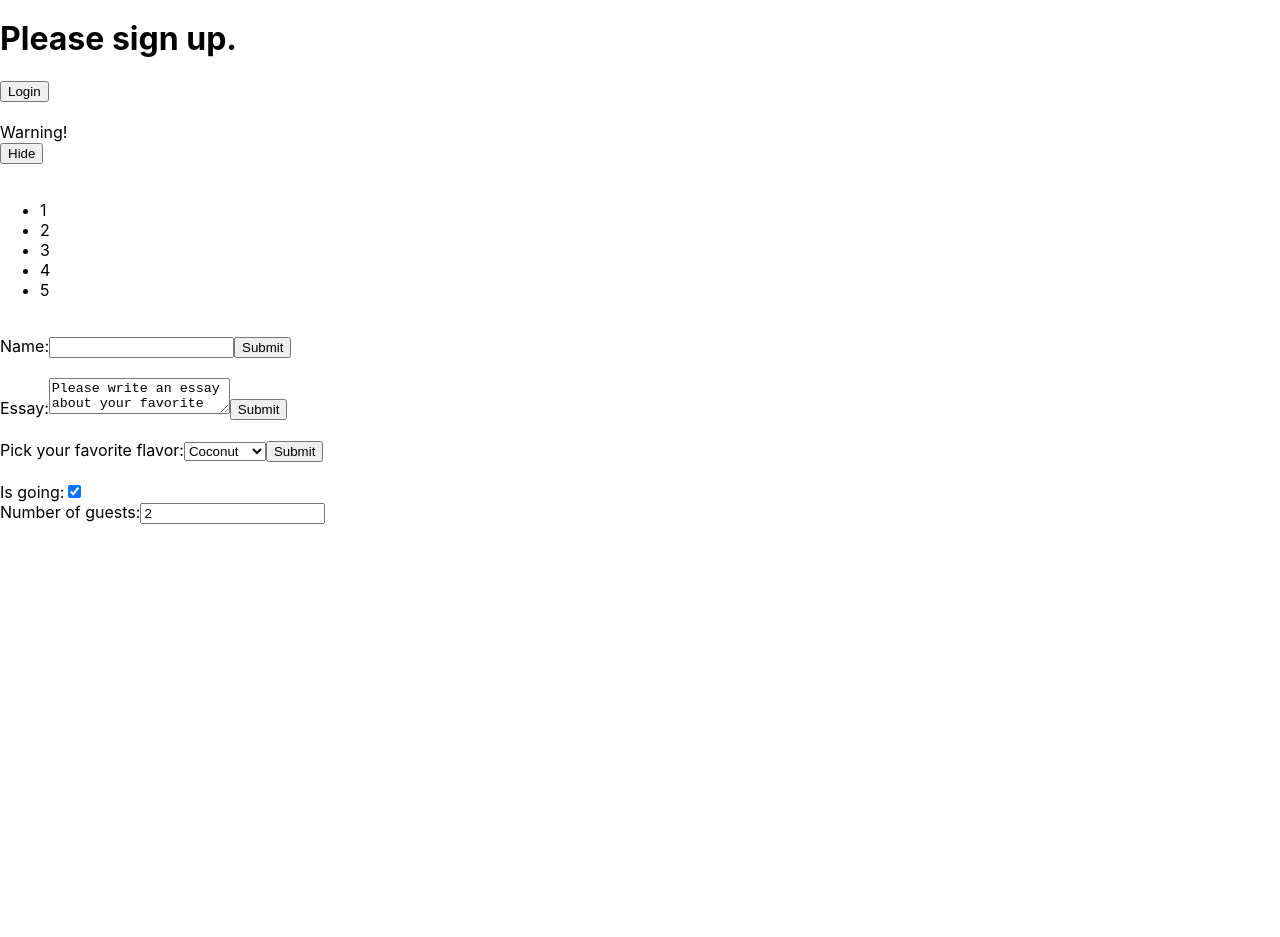
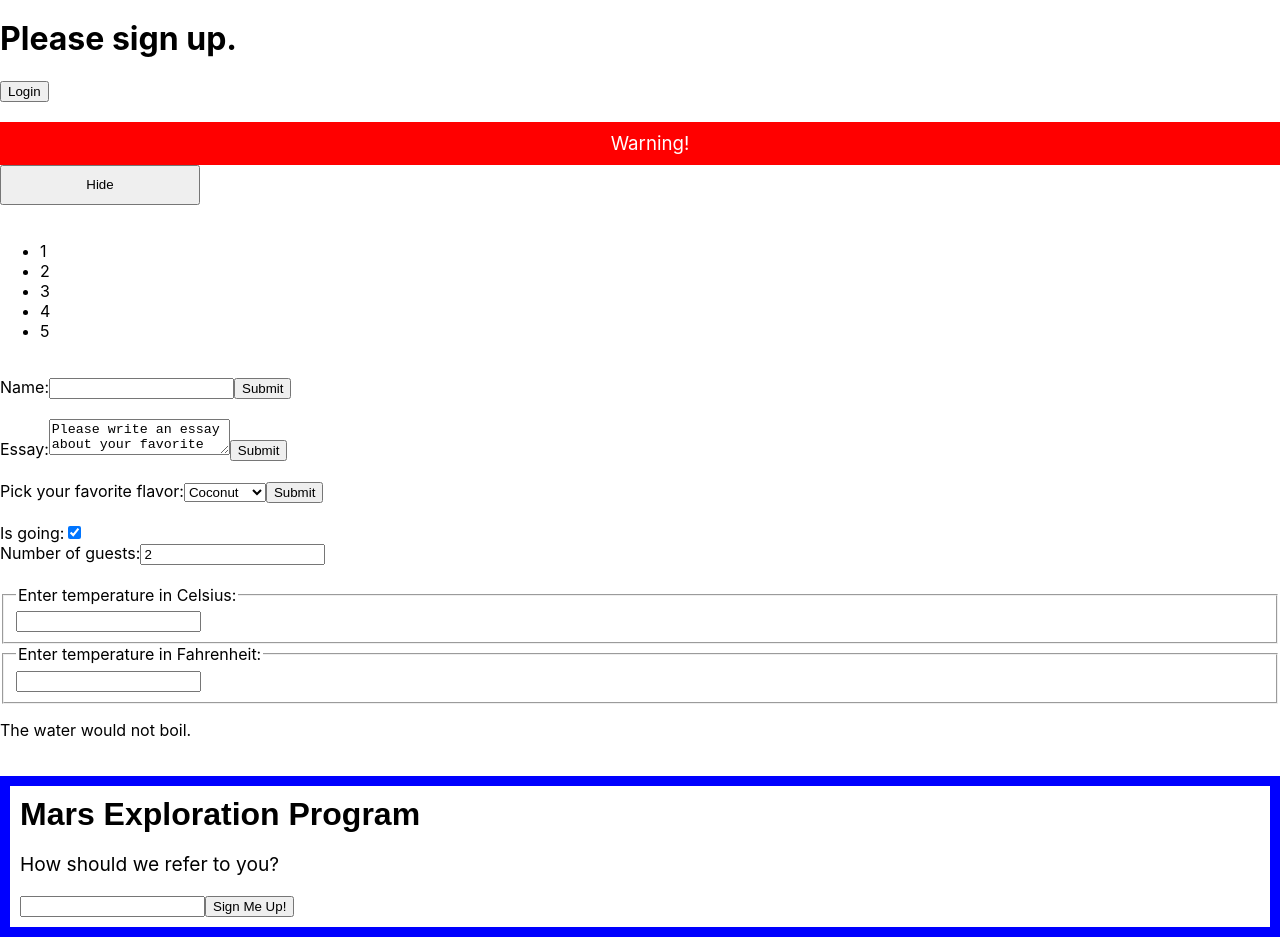
Before and after one commit to wilcologger/react-project, a React (Create React App) app: page / in a window 1280 px wide. Shown: the part 323-1260 px from the top of the page. Before the commit the page ends 847 px from the top, so only its background shows below. Built offline with nearby package versions, Linux system fonts and the light colour scheme.

Commit message:
more components

```diff
--- a/src/App.css
+++ b/src/App.css
@@ -1,38 +1,32 @@
-/* .App {
-  text-align: center;
+button.button {
+  height: 40px;
+  width: 200px;
 }
 
-.App-logo {
-  height: 40vmin;
-  pointer-events: none;
-}
+.warning {
+  background-color: red;
+  text-align: center;
+  width: 100%;
+  padding: 10px;
 
-@media (prefers-reduced-motion: no-preference) {
-  .App-logo {
-    animation: App-logo-spin infinite 20s linear;
-  }
-}
-
-.App-header {
-  background-color: #282c34;
-  min-height: 100vh;
-  display: flex;
-  flex-direction: column;
-  align-items: center;
-  justify-content: center;
-  font-size: calc(10px + 2vmin);
+  font-size: 14pt;
   color: white;
 }
 
-.App-link {
-  color: #61dafb;
+.FancyBorder {
+  padding: 10px 10px;
+  border: 10px solid;
 }
 
-@keyframes App-logo-spin {
-  from {
-    transform: rotate(0deg);
-  }
-  to {
-    transform: rotate(360deg);
-  }
-} */
+.FancyBorder-blue {
+  border-color: blue;
+}
+
+.Dialog-title {
+  margin: 0;
+  font-family: sans-serif;
+}
+
+.Dialog-message {
+  font-size: larger;
+}
--- /dev/null
+++ b/src/SignUpDialog.jsx
@@ -0,0 +1,55 @@
+import React from "react";
+
+function FancyBorder(props) {
+  return (
+    <div className={'FancyBorder FancyBorder-' + props.color}>
+      {props.children}
+    </div>
+  );
+}
+
+function Dialog(props) {
+  return (
+    <FancyBorder color="blue">
+      <h1 className="Dialog-title">
+        {props.title}
+      </h1>
+      <p className="Dialog-message">
+        {props.message}
+      </p>
+      {props.children}
+    </FancyBorder>
+  );
+}
+
+class SignUpDialog extends React.Component {
+  constructor(props) {
+    super(props);
+    this.handleChange = this.handleChange.bind(this);
+    this.handleSignUp = this.handleSignUp.bind(this);
+    this.state = {login: ''};
+  }
+
+  render() {
+    return (
+      <Dialog title="Mars Exploration Program"
+              message="How should we refer to you?">
+        <input value={this.state.login}
+               onChange={this.handleChange} />
+        <button onClick={this.handleSignUp}>
+          Sign Me Up!
+        </button>
+      </Dialog>
+    );
+  }
+
+  handleChange(e) {
+    this.setState({login: e.target.value});
+  }
+
+  handleSignUp() {
+    alert(`Welcome aboard, ${this.state.login}!`);
+  }
+}
+
+export default SignUpDialog;
--- /dev/null
+++ b/src/Temperature.jsx
@@ -0,0 +1,95 @@
+import React from "react";
+
+const scaleNames = {
+  c: 'Celsius',
+  f: 'Fahrenheit'
+};
+
+function toCelsius(fahrenheit) {
+  return (fahrenheit - 32) * 5 / 9;
+}
+
+function toFahrenheit(celsius) {
+  return (celsius * 9 / 5) + 32;
+}
+
+function tryConvert(temperature, convert) {
+  const input = parseFloat(temperature);
+  if (Number.isNaN(input)) {
+    return '';
+  }
+  const output = convert(input);
+  const rounded = Math.round(output * 1000) / 1000;
+  return rounded.toString();
+}
+
+function BoilingVerdict(props) {
+  if (props.celsius >= 100) {
+    return <p>The water would boil.</p>;
+  }
+  return <p>The water would not boil.</p>;
+}
+
+class TemperatureInput extends React.Component {
+  constructor(props) {
+    super(props);
+    this.handleChange = this.handleChange.bind(this);
+  }
+
+  handleChange(e) {
+    this.props.onTemperatureChange(e.target.value);
+  }
+
+  render() {
+    const temperature = this.props.temperature;
+    const scale = this.props.scale;
+    return (
+      <fieldset>
+        <legend>Enter temperature in {scaleNames[scale]}:</legend>
+        <input value={temperature}
+               onChange={this.handleChange} />
+      </fieldset>
+    );
+  }
+}
+
+class Calculator extends React.Component {
+  constructor(props) {
+    super(props);
+    this.handleCelsiusChange = this.handleCelsiusChange.bind(this);
+    this.handleFahrenheitChange = this.handleFahrenheitChange.bind(this);
+    this.state = {temperature: '', scale: 'c'};
+  }
+
+  handleCelsiusChange(temperature) {
+    this.setState({scale: 'c', temperature});
+  }
+
+  handleFahrenheitChange(temperature) {
+    this.setState({scale: 'f', temperature});
+  }
+
+  render() {
+    const scale = this.state.scale;
+    const temperature = this.state.temperature;
+    const celsius = scale === 'f' ? tryConvert(temperature, toCelsius) : temperature;
+    const fahrenheit = scale === 'c' ? tryConvert(temperature, toFahrenheit) : temperature;
+
+    return (
+      <div>
+        <TemperatureInput
+          scale="c"
+          temperature={celsius}
+          onTemperatureChange={this.handleCelsiusChange} />
+        <TemperatureInput
+          scale="f"
+          temperature={fahrenheit}
+          onTemperatureChange={this.handleFahrenheitChange} />
+        <BoilingVerdict
+          celsius={parseFloat(celsius)} />
+      </div>
+    );
+  }
+}
+
+export default Calculator;
--- a/src/WarningBanner.jsx
+++ b/src/WarningBanner.jsx
@@ -30,7 +30,7 @@ class Page extends React.Component {
     return (
       <div>
         <WarningBanner warn={this.state.showWarning} />
-        <button onClick={this.handleToggleClick}>
+        <button className="button" onClick={this.handleToggleClick}>
           {this.state.showWarning ? 'Hide' : 'Show'}
         </button>
       </div>
--- a/src/index.js
+++ b/src/index.js
@@ -1,6 +1,7 @@
 import React from 'react';
 import ReactDOM from 'react-dom/client';
 import './index.css';
+import './App.css';
 import Clock from './App';
 import reportWebVitals from './reportWebVitals';
 import Toggle from './Toggle';
@@ -12,6 +13,8 @@ import NameForm from './NameForm';
 import EssayForm from './EssayForm';
 import FlavorForm from './FlavorForm';
 import Reservation from './Reservation';
+import Calculator from './Temperature';
+import SignUpDialog from './SignUpDialog';
 
 const comment = {
   date: new Date(),
@@ -45,7 +48,11 @@ root.render(
     <br/>
     <FlavorForm />
     <br/>
-    <Reservation/>
+    <Reservation />
+    <br />
+    <Calculator />
+    <br />
+    <SignUpDialog />
   </React.StrictMode>
 );
 
```
